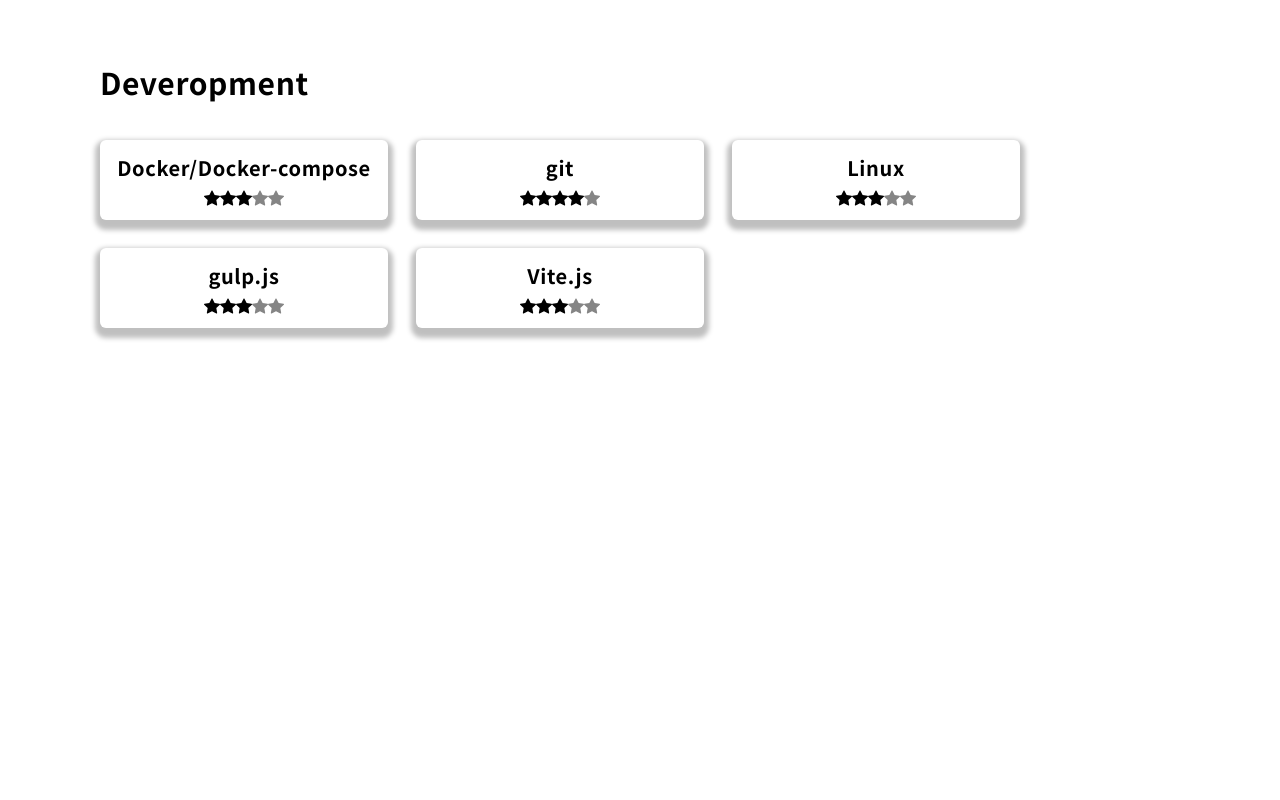
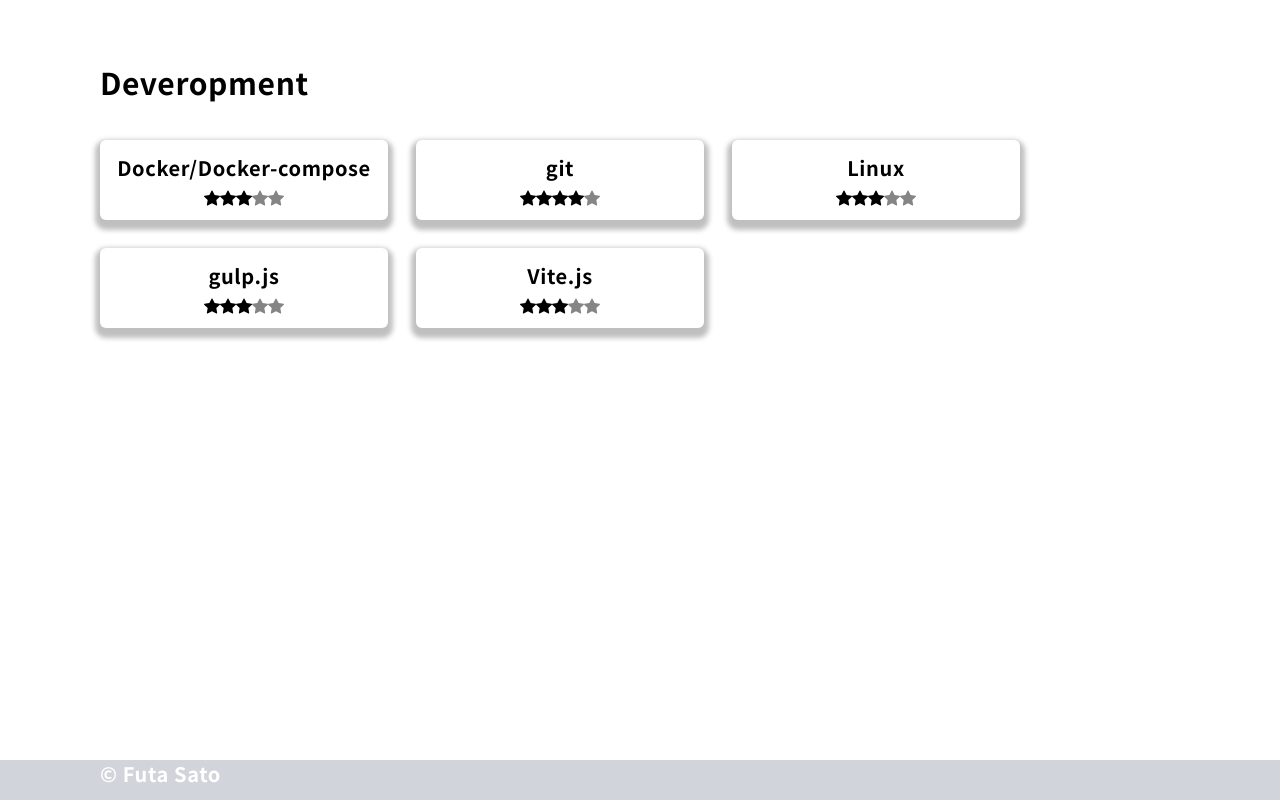
Before and after one commit to fuuta0201/next-practice, a Next.js app: page / in a window 1280 px wide. Shown: the part 3306-4106 px from the top of the page. Before the commit the page ends 4066 px from the top, so only its background shows below. Built offline with nearby package versions, Linux system fonts and the light colour scheme.

Commit message:
add: footer

```diff
--- /dev/null
+++ b/app/components/layouts/Footer.tsx
@@ -0,0 +1,13 @@
+import React from 'react'
+
+const Footer = () => {
+  return (
+    <footer className='w-full h-10 bg-gray-300 flex justify-center'>
+      <div className='w-[1080px] h-full'>
+        <p className='font-bold text-xl text-white'>&copy; Futa Sato</p>
+      </div>
+    </footer>
+  )
+}
+
+export default Footer
--- a/app/layout.tsx
+++ b/app/layout.tsx
@@ -4,6 +4,7 @@ import "./styles/reset.css";
 import "./styles/globals.css";
 import "./styles/globals.scss";
 import Header from "./components/layouts/Header";
+import Footer from "./components/layouts/Footer";
 
 const notoSansJP = Noto_Sans_JP({ subsets: ["latin"], weight: ["300","400","500","700"] });
 
@@ -22,6 +23,7 @@ export default function RootLayout({
       <body className={notoSansJP.className}>
         <Header />
         {children}
+        <Footer />
       </body>
     </html>
   );
```
